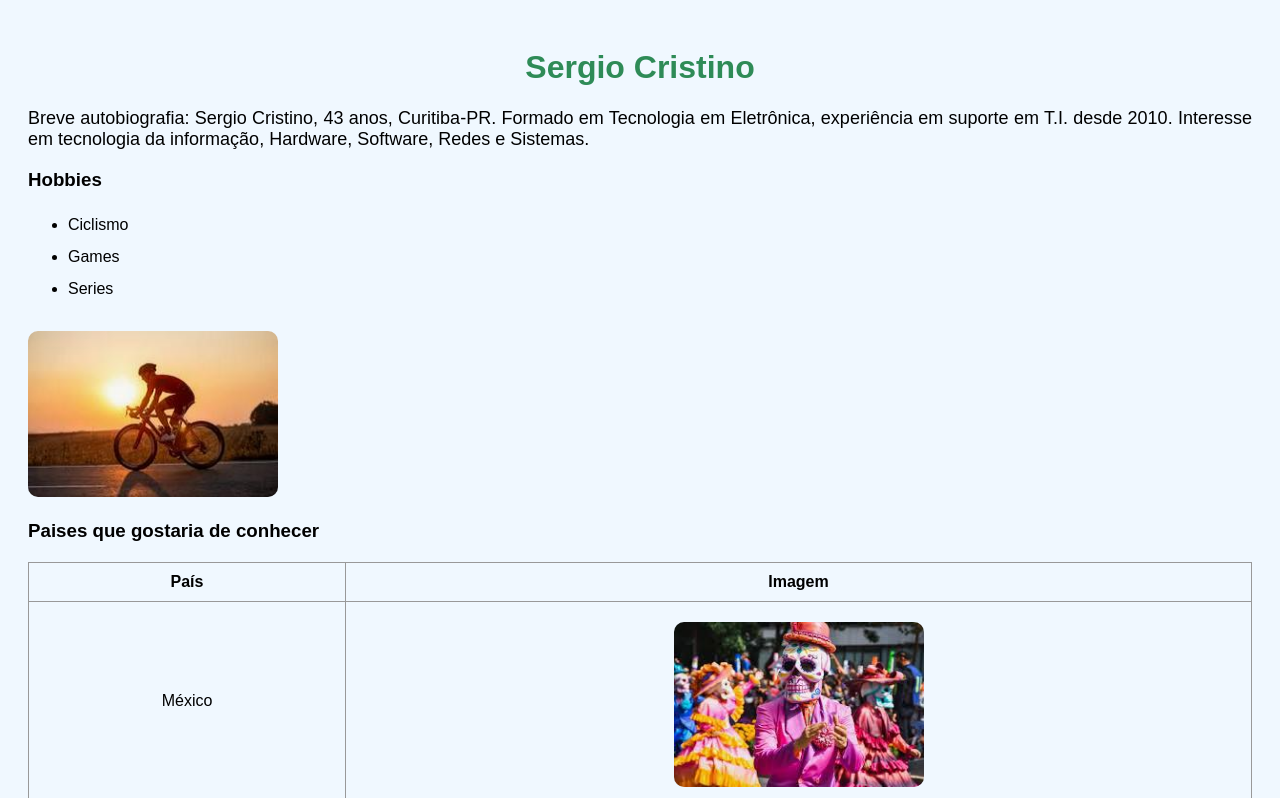
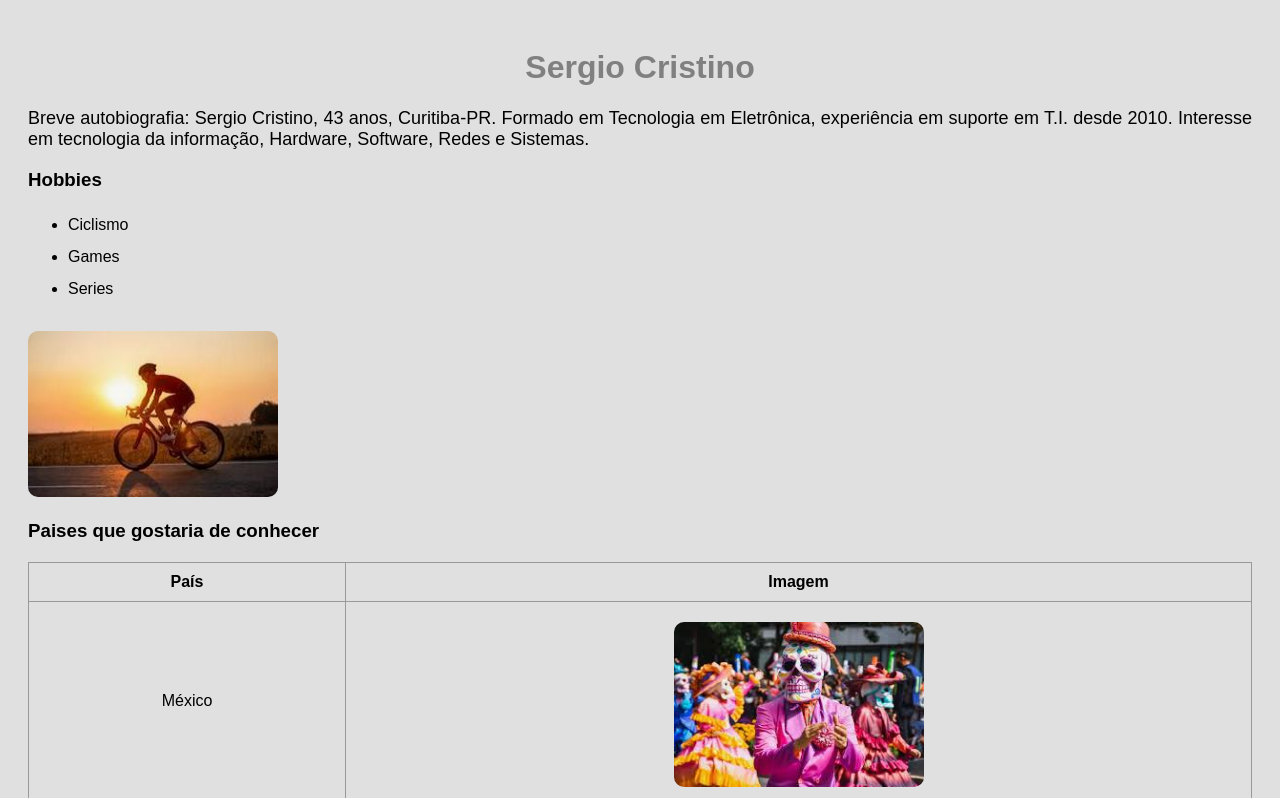
Before and after one commit to sergcrist/pratica, a plain HTML site: page index.html in a window 1280 px wide. Shown: the top 798 px of the page. Drawn offline with Linux system fonts and the light colour scheme.

Commit message:
Alterando o arquivo index.html 05-05

```diff
--- a/style.css
+++ b/style.css
@@ -1,17 +1,18 @@
 body {
-    background-color: #f0f8ff;
+    background-color: #dcdcdcdc;
     font-family: Arial, sans-serif;
     padding: 20px;
 }
 
 h1 {
-    color: #2e8b57;
+    color: #808080;
     text-align: center;
 }
 
 p {
     font-size: 18px;
     text-align: justify;
+
 }
 
 ul {
```
